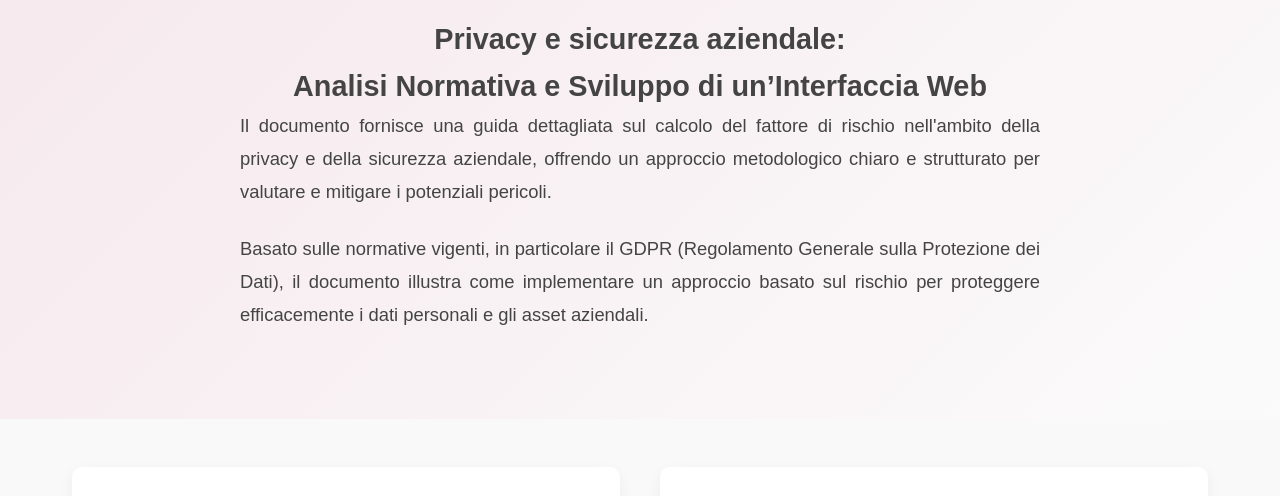
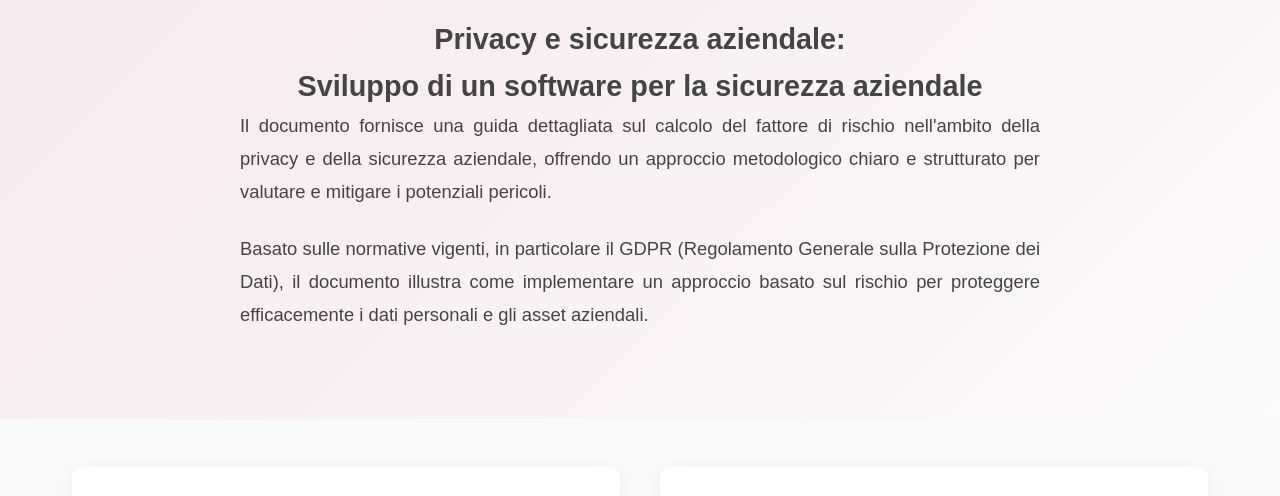
Before and after one commit to Mai1Lab/Project-work, a plain HTML site: page index.html in a window 1280 px wide. Shown: the part 254-750 px from the top of the page. Drawn offline with Linux system fonts and the light colour scheme.

Commit message:
aggiunto titolo

```diff
--- a/index.html
+++ b/index.html
@@ -35,7 +35,7 @@
         <!-- SEZIONE HERO -->
         <section class="hero">
             <h1>Benvenuto nel Mio Progetto</h1>
-            <h2>Privacy e sicurezza aziendale: <br>Analisi Normativa e Sviluppo di un’Interfaccia Web</h2>
+            <h2>Privacy e sicurezza aziendale: <br>Sviluppo di un software per la sicurezza aziendale</h2>
             <p>
                 Il documento fornisce una guida dettagliata sul calcolo del fattore di rischio nell'ambito della privacy e della sicurezza aziendale, offrendo un approccio metodologico chiaro e strutturato per valutare e mitigare i potenziali pericoli.
             </p>
```
